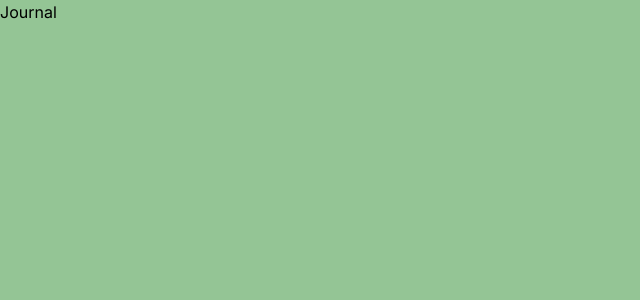
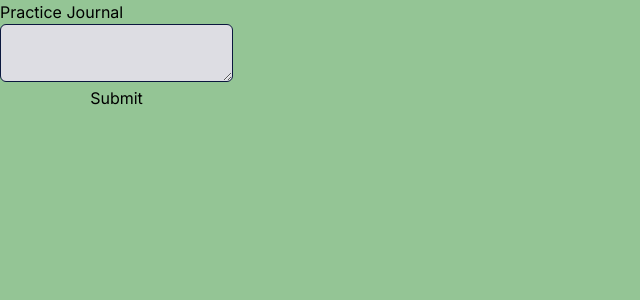
Before and after one commit to LAsoul88/practice_buddy, a Next.js app: page /journal in a window 1280 px wide. Shown: the top 300 px of the page, without its empty margins (0-640 px from the left). Built offline with nearby package versions, Linux system fonts and the light colour scheme.

Commit message:
built basic journal component and all tests passed

```diff
--- a/src/app/journal/page.tsx
+++ b/src/app/journal/page.tsx
@@ -1,9 +1,34 @@
-import React from 'react'
+'use client'
+import { useState, FormEvent, ChangeEvent } from 'react'
+import { Button } from '@/components/Button'
 
 export default function Journal() {
+  const [entry, setEntry] = useState('')
+
+  const handleSubmit = (e: FormEvent) => {
+    e.preventDefault()
+    setEntry('')
+  }
+
+  const handleChange = (e: ChangeEvent<HTMLTextAreaElement>) => {
+    const value: string = e.target.value
+    setEntry(value)
+  }
   return (
-    <div>
-      Journal
+    <div className="w-full h-full flex flex-col">
+      <h2>Practice Journal</h2>
+      <form className="flex flex-col w-fit h-fit" onSubmit={handleSubmit}>
+        <textarea
+          className="input"
+          value={entry}
+          onChange={handleChange}
+        ></textarea>
+        <Button
+          onClick={() => {}}
+        >
+          Submit
+        </Button>
+      </form>
     </div>
   )
 }
--- a/src/app/page.tsx
+++ b/src/app/page.tsx
@@ -1,8 +1,9 @@
 import { DroneTool } from '@/components/DroneTool'
 import { MetronomeTool } from '@/components/MetronomeTool'
+
 export default function Home() {
   return (
-    <main className="flex min-h-screen flex-col items-center justify-around bg-celadon text-oxford-blue">
+    <main className="flex min-h-screen flex-col items-center justify-around">
       <h1 className="">Welcome to Practice Buddy</h1>
       <div className="flex items-center text-center w-full">
         <section className="flex flex-col items-center w-1/3 min-h-[260px]" role="region" aria-label="Drone">
```
